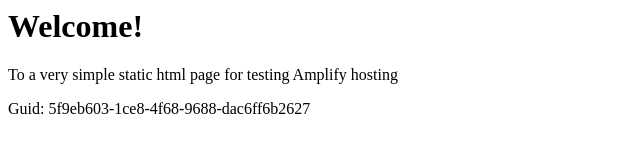
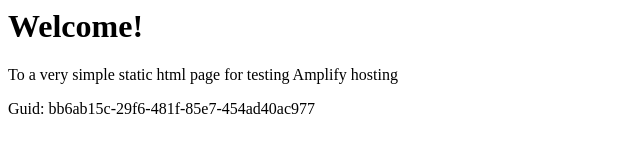
Before and after one commit to aws-aemilia-pdx/Github-PR-Commit-Integration-Test-DoNotTouch-GitHubWebhookPushCanaryTest-v1-beta-us-west-2, a website: page src/index.html in a window 1280 px wide. Shown: the full height of the page, 0-640 px from the left. Drawn offline with Linux system fonts and the light colour scheme.

Commit message:
commit from integ tests

```diff
--- a/src/index.html
+++ b/src/index.html
@@ -12,6 +12,6 @@
 <body>
     <h1>Welcome!</h1>
     <p>To a very simple static html page for testing Amplify hosting</p>
-    <p>Guid: 5f9eb603-1ce8-4f68-9688-dac6ff6b2627</p></body>
+    <p>Guid: bb6ab15c-29f6-481f-85e7-454ad40ac977</p></body>
 
 </html>
```
